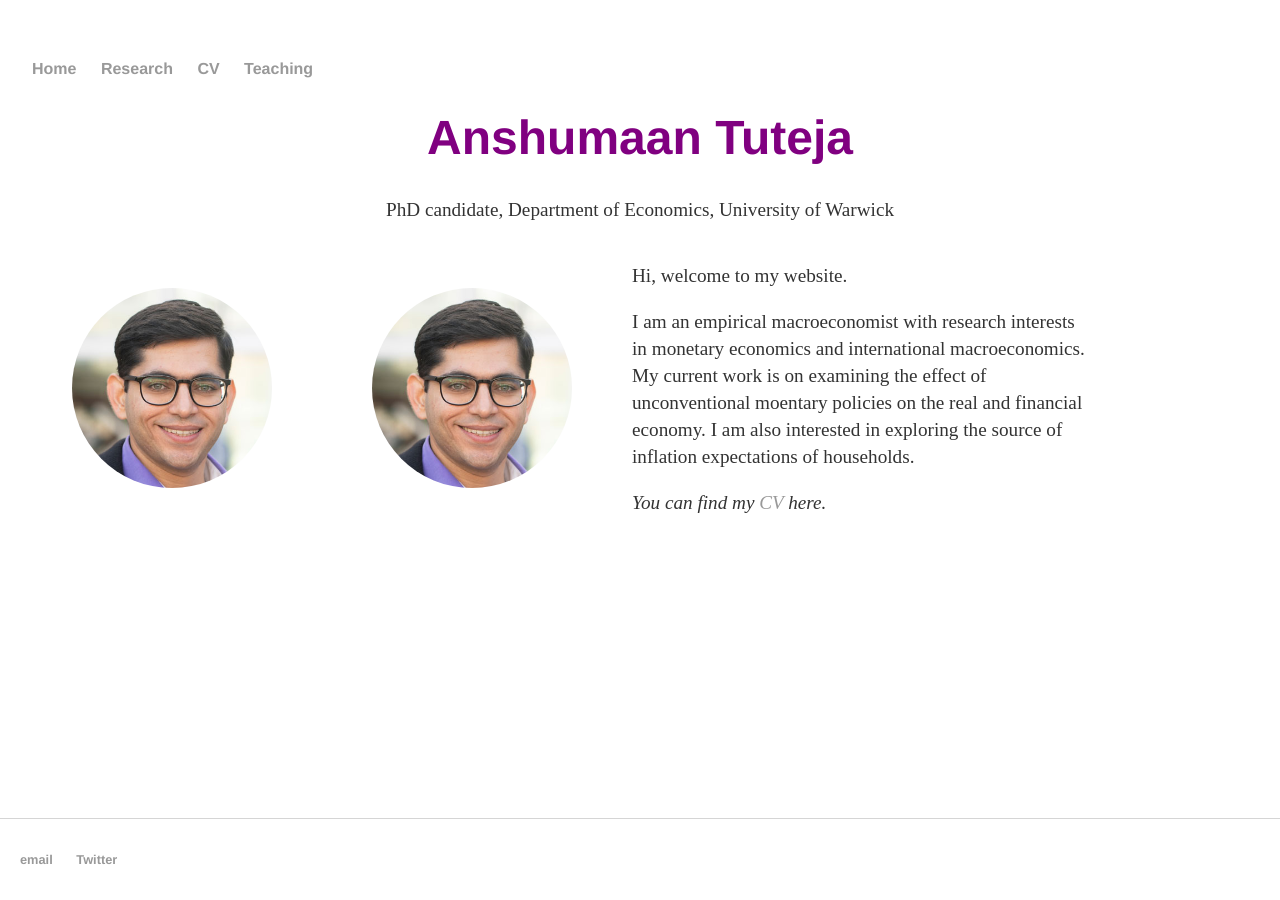
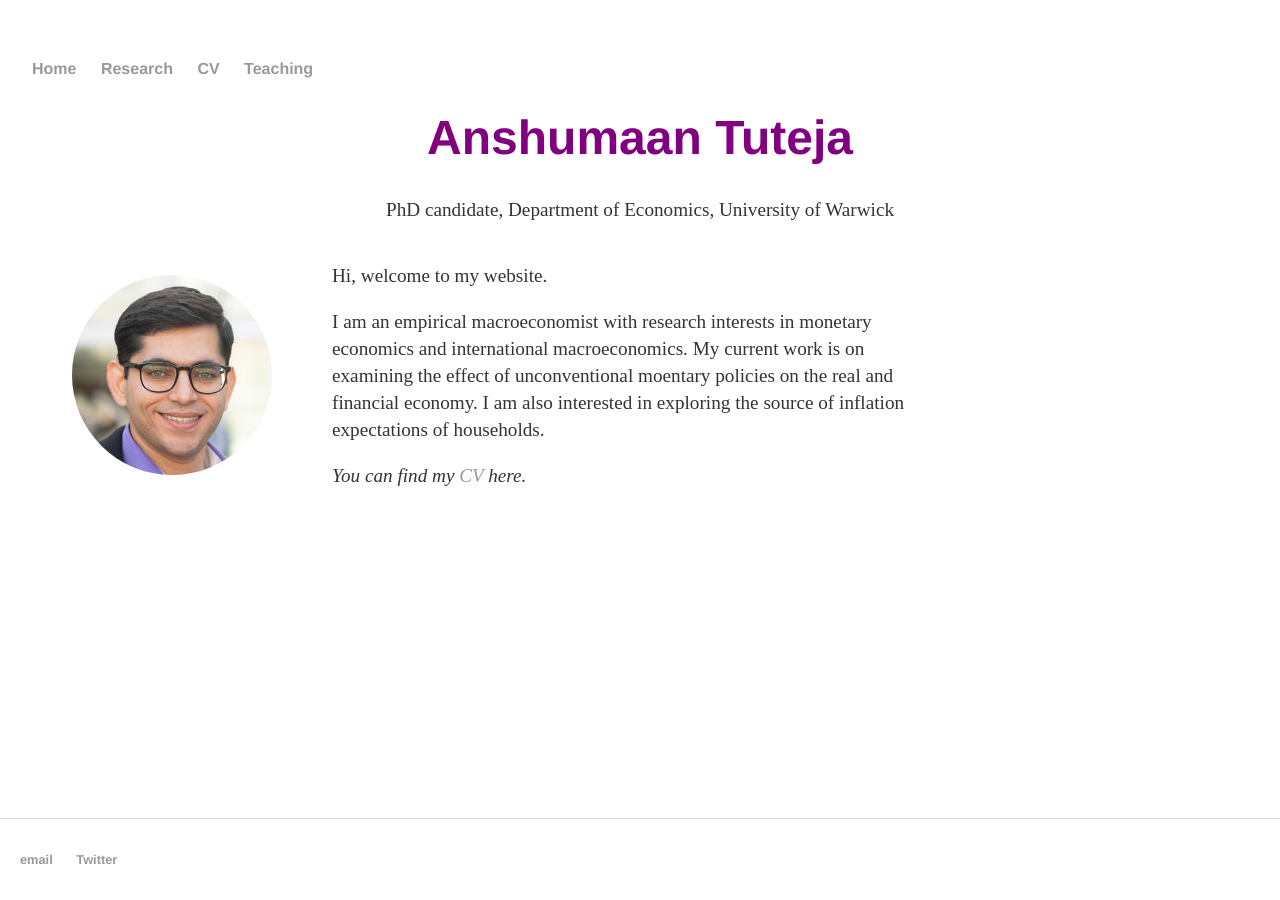
Before and after one commit to anshumaan-tuteja/anshumaan-tuteja.github.io, a Jekyll site: the page built from index.html, in a window 1280 px wide. Built offline with Jekyll 4.4.1, drawn with Linux system fonts in a browser that asks for light colours.

Commit message:
Update default.html

```diff
--- a/_layouts/default.html
+++ b/_layouts/default.html
@@ -23,16 +23,11 @@
 
 
 			</div><!-- /.container -->
-			<div class="homepageContent">
-
-			<figure>
-				<img src="assets/img/Anshumaan photo.jpg" alt="AT" />
-			</figure>
 
 
 				{{ content }}
 
-			</div><!-- /.homepageContent -->
+
 			<footer>
 				<ul>
 					<li><a href="mailto:a.tuteja.1@warwick.ac.uk">email</a></li>
```
